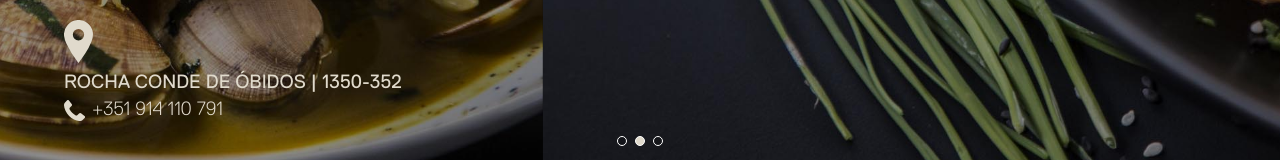
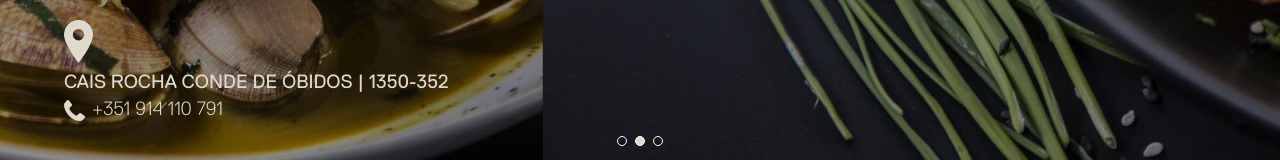
Before and after one commit to brucesantos/okah, a website: page index.html in a window 1280 px wide. Shown: the part 636-796 px from the top of the page. Drawn offline with nearby package versions, Linux system fonts and the light colour scheme.

Commit message:
Cais no endereço

```diff
--- a/index.html
+++ b/index.html
@@ -74,7 +74,7 @@
   <div id="location">
     <a href="https://goo.gl/maps/ryDZF3AfvFu" target="_blank">
       <img class="pin" src="img/location-pin.svg" alt="">
-      <p>Rocha Conde de Óbidos | 1350-352</p>
+      <p>Cais Rocha Conde de Óbidos | 1350-352</p>
     </a>
     <p>
       <a class="phone" href="tel:+351914110791">
```
